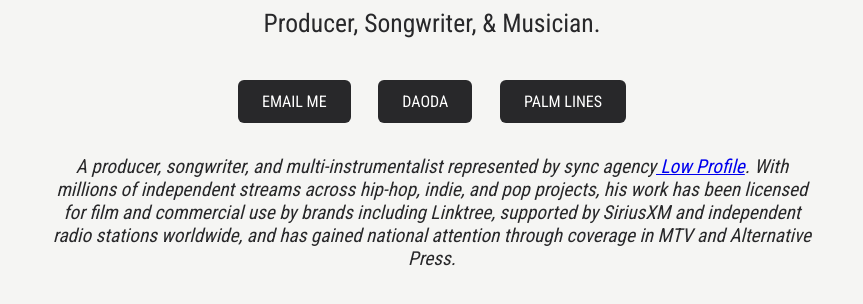
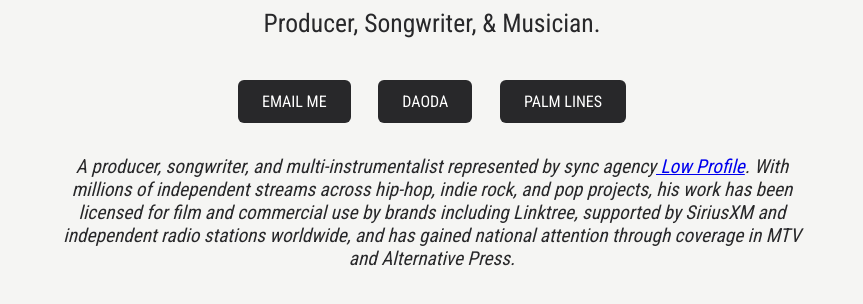
Before and after one commit to mikejsacchetti/mikejsacchetti.github.io, a plain HTML site: page index.html in a window 1280 px wide. Shown: the part 682-986 px from the top of the page, without its empty margins (208-1071 px from the left). Drawn offline with Linux system fonts and the light colour scheme.

Commit message:
index.html

```diff
--- a/index.html
+++ b/index.html
@@ -127,7 +127,7 @@
   </div>
 
   <p class="bio">
-    A producer, songwriter, and multi-instrumentalist represented by sync agency<a href="https://www.lowprofilenyc.com"> Low Profile</a>. With millions of independent streams across hip-hop, indie, and pop projects, his work has been licensed for film and commercial use by brands including Linktree, supported by SiriusXM and independent radio stations worldwide, and has gained national attention through coverage in MTV and Alternative Press.
+    A producer, songwriter, and multi-instrumentalist represented by sync agency<a href="https://www.lowprofilenyc.com"> Low Profile</a>. With millions of independent streams across hip-hop, indie rock, and pop projects, his work has been licensed for film and commercial use by brands including Linktree, supported by SiriusXM and independent radio stations worldwide, and has gained national attention through coverage in MTV and Alternative Press.
   </p>
 
   <div class="embed-container">
```
